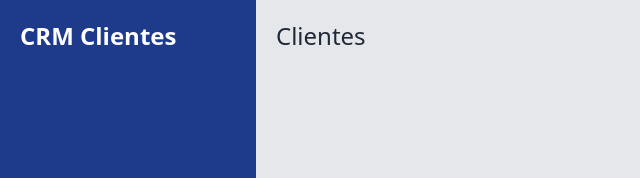
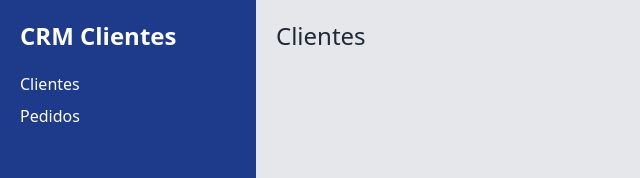
Before and after one commit to OhDany/crmclientnext, a Next.js app: page / in a window 1280 px wide. Shown: the top 178 px of the page, without its empty margins (0-640 px from the left). Built offline with nearby package versions, Linux system fonts and the light colour scheme.

Commit message:
Crear Menu de navegacion con Routing

```diff
--- a/components/Sidebar.js
+++ b/components/Sidebar.js
@@ -1,9 +1,24 @@
+import Link from 'next/link';
+
 const Sidebar = () => {
   return (
     <aside className="bg-blue-900 sm:w-1/3 lg:w-1/5 sm:min-h-screen p-5">
       <div>
         <p className="text-white text-2xl font-black">CRM Clientes</p>
       </div>
+
+      <nav className="mt-5 list-none">
+        <li>
+          <a className="text-white mb-2 block">
+            <Link href="/">Clientes</Link>
+          </a>
+        </li>
+        <li>
+          <a className="text-white mb-2 block">
+            <Link href="/pedidos">Pedidos</Link>
+          </a>
+        </li>
+      </nav>
     </aside>
   );
 };
```
